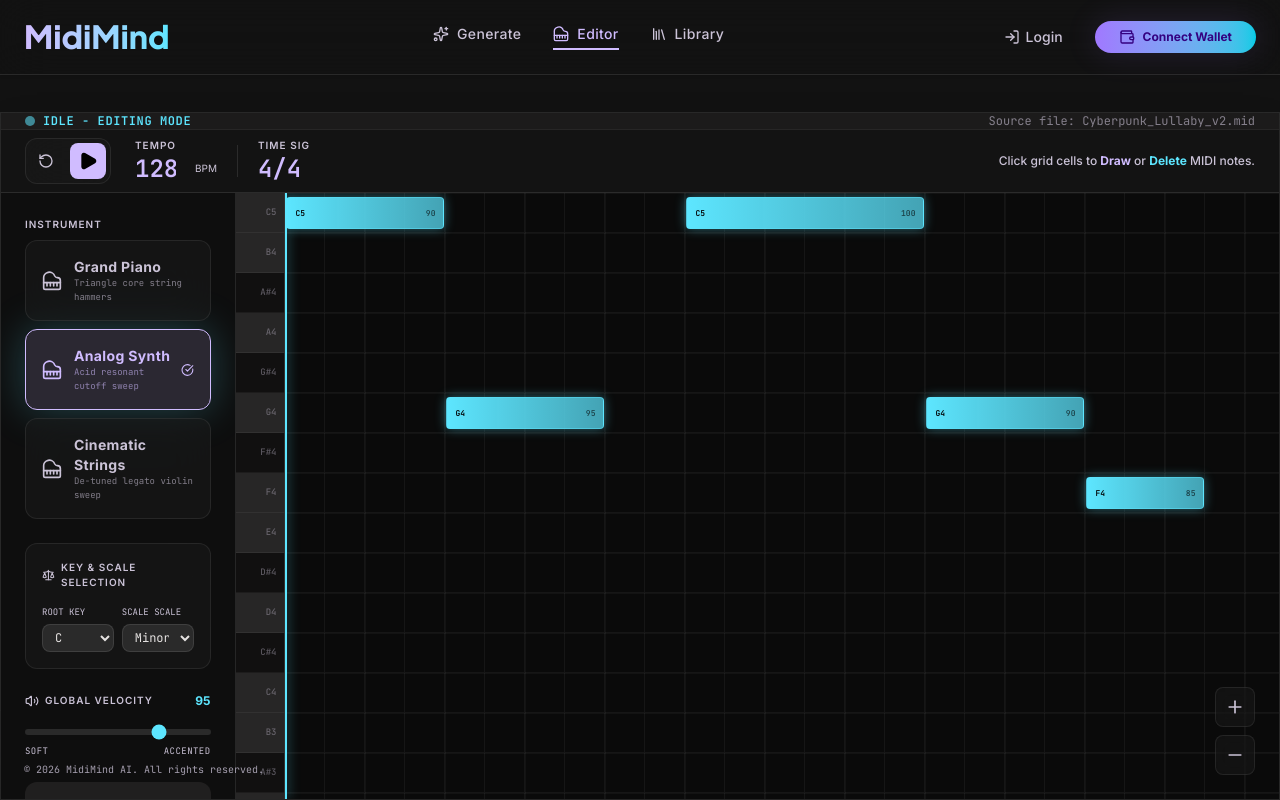
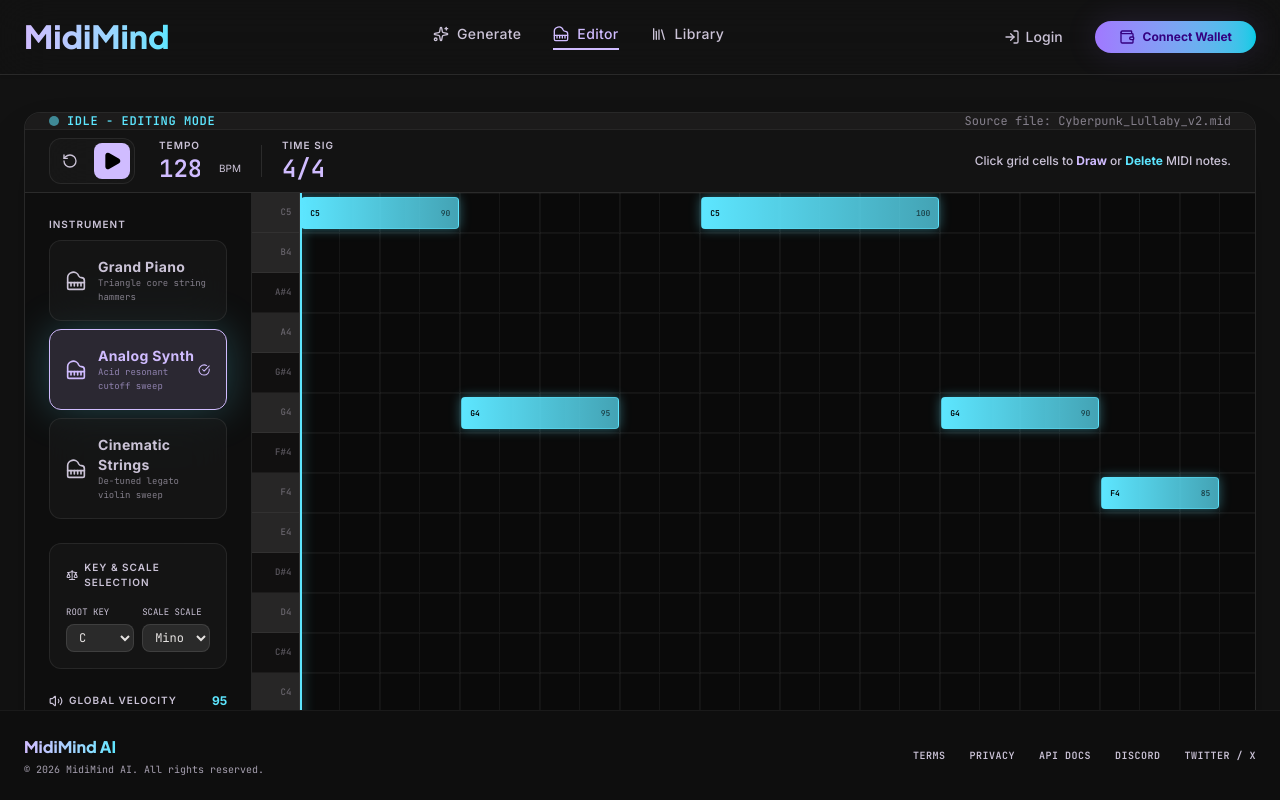
Before and after one commit to ShowerBandV/text2midi, a React (Vite) app in the folder frontend/: page / in a window 1280 px wide. Both pictures are taken after a click on the button "Editor". Shown: the top 800 px of the page. Built offline with nearby package versions, Linux system fonts and the light colour scheme.

Commit message:
Holy-grail layout: h-screen flex, navbar+content+footer all visible

```diff
--- a/frontend/src/App.tsx
+++ b/frontend/src/App.tsx
@@ -224,7 +224,7 @@
   };
 
   return (
-    <div className="min-h-screen bg-[#121212] flex flex-col font-sans text-on-background Selection:bg-primary-container Selection:text-on-primary-container">
+    <div className="h-screen bg-[#121212] flex flex-col font-sans text-on-background overflow-hidden Selection:bg-primary-container Selection:text-on-primary-container">
       {/* Dynamic atmospheric glowing canvas nodes */}
       <div className="absolute inset-x-0 top-0 h-[600px] hero-gradient pointer-events-none -z-10" />
       <div className="absolute top-[-10%] right-[-5%] w-[500px] h-[500px] bg-primary/8 blur-[130px] rounded-full -z-10 pointer-events-none" />
@@ -234,7 +234,7 @@
       <Navbar activeTab={activeTab} setActiveTab={setActiveTab} />
 
       {/* Main Container screen sections */}
-      <main className="flex-grow pt-28">
+      <main className="flex-1 pt-28 overflow-hidden">
         {/* Loading overlay view block */}
         {isGenerating && (
           <div className="fixed inset-0 z-50 bg-[#0e0e0e]/90 backdrop-blur-md flex flex-col items-center justify-center p-lg">
@@ -418,7 +418,7 @@
           )}
 
           {activeTab === "editor" && (
-            <div className="fixed inset-x-0 top-28 bottom-0 border-0 rounded-none overflow-hidden glass-panel flex flex-col shadow-2xl">
+            <div className="h-full border border-white/10 rounded-2xl overflow-hidden glass-panel flex flex-col shadow-2xl">
               <PianoRoll
                 notes={notes}
                 setNotes={setNotes}
```
